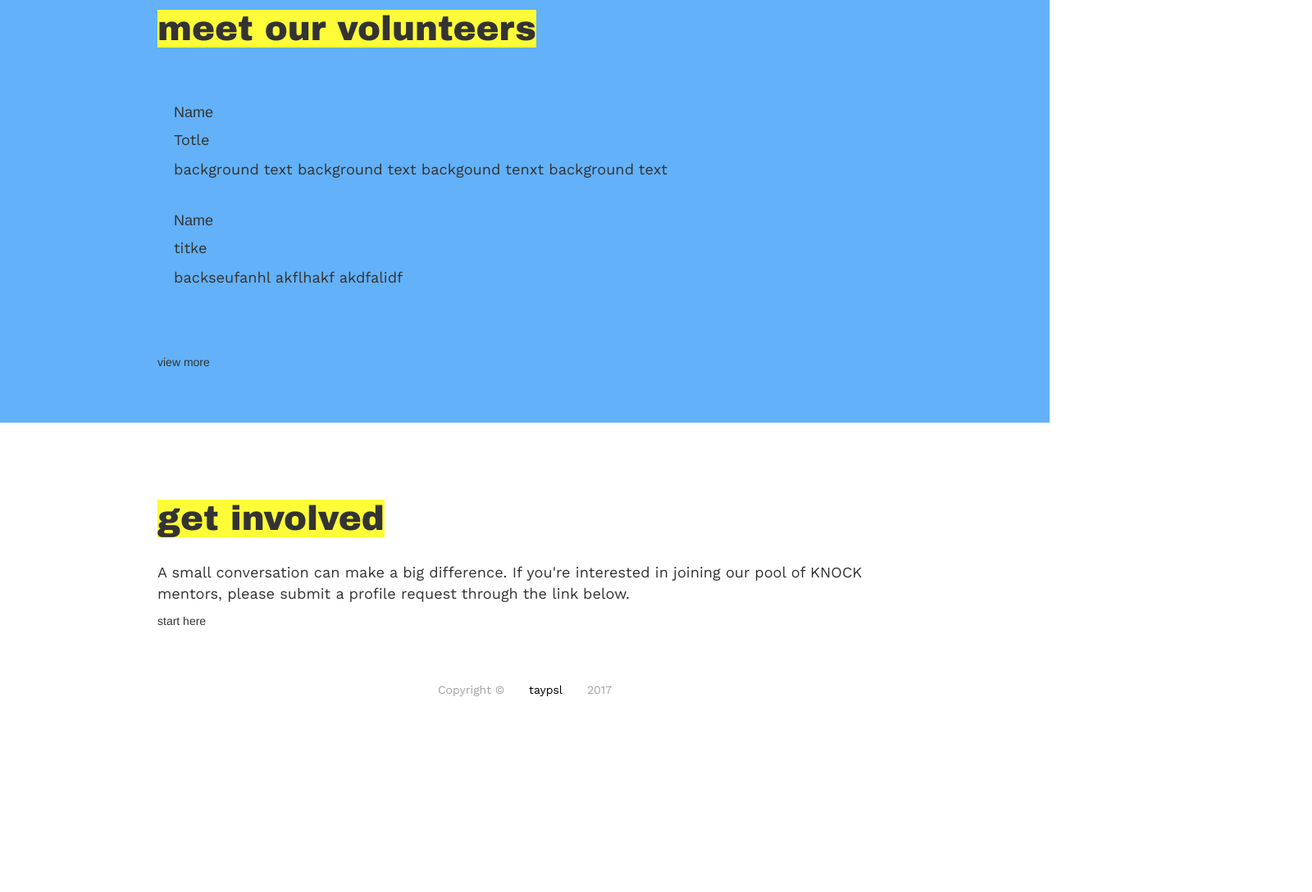
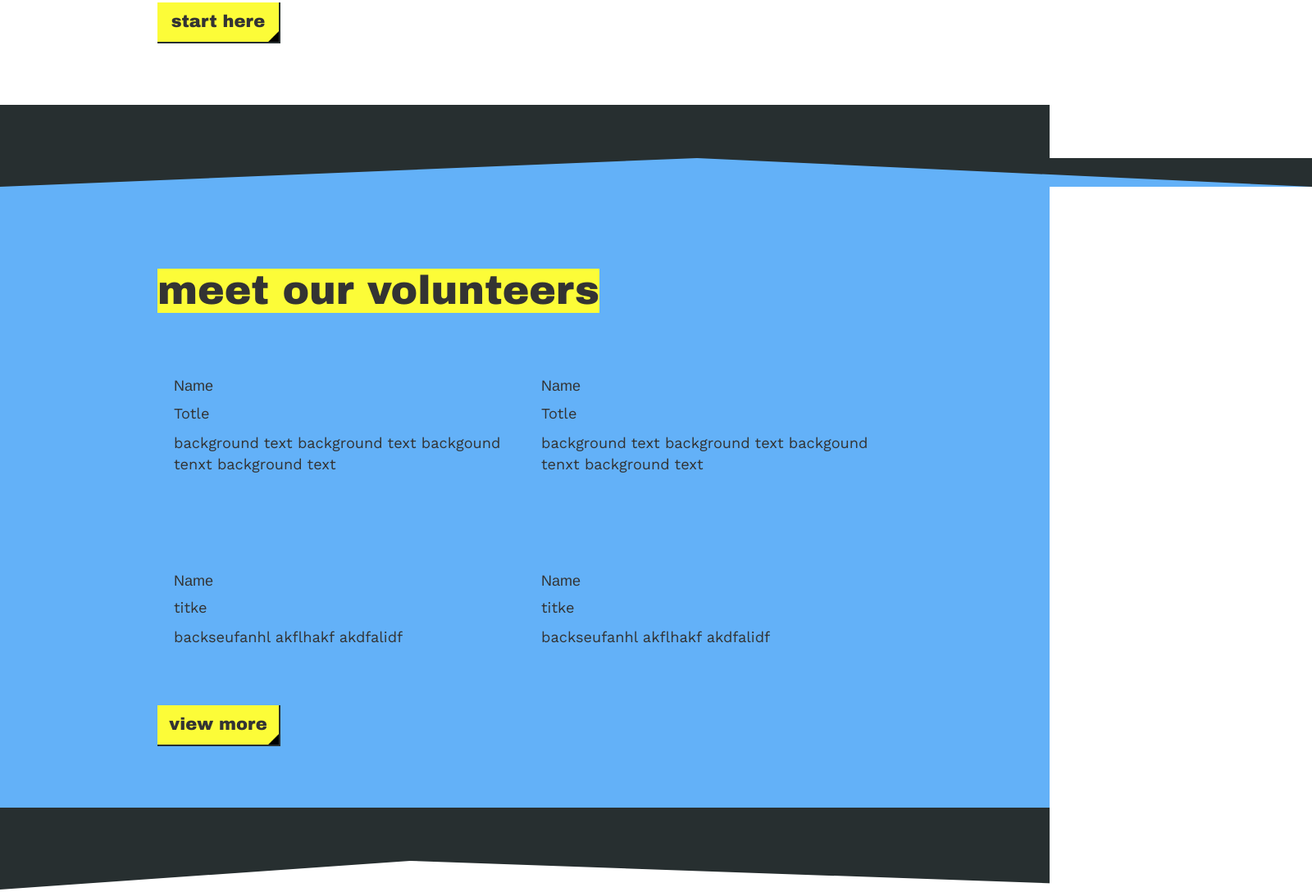
Before and after one commit to taypsl/css-layout, a plain HTML site: page index.html in a window 1280 px wide. Shown: the part 1406-2495 px from the top of the page at 82% size, 1600 px wide, since content can reach past the window. Before the commit the page ends 2288 px from the top, so only its background shows below. Drawn offline with nearby package versions, Linux system fonts and the light colour scheme.

Commit message:
house shapes added, grid created w.out bootstrap

```diff
--- a/index.html
+++ b/index.html
@@ -17,11 +17,11 @@
 </head>
 <body>
 
-	<video id="videobcg" class="fill" preload="auto" autoplay="true" loop="loop" muted="muted" volume="0" poster="">
+	<video id="videohero" class="fill" preload="auto" autoplay="true" loop="loop" muted="muted" volume="0" poster="">
 	    <source src="knock-test2-low-540.mp4" type="video/mp4">
     	Sorry, your browser does not support HTML5 video.
 	</video>
-	<div class="knock-icon">knock<div class="down-icon"></div></div>
+	<a href="#link1"><div class="knock-icon">knock<div class="down-icon"></div></div></a>
 
 	<div class="header">
 		<h1 class="brand"><a class="brand" href="#linkPlaceholder">KNOCK</a></h1>
@@ -35,6 +35,7 @@
 	</div>
 
 	<div class="how-it-works" id="link1">
+		<div class="grey-bar"></div>
 		<section>
 			<h2 class="section-header">how it works</h2>
 			<div class="container list-item">
@@ -70,40 +71,51 @@
 				</div>
 			</div>
 
-			<div class="survey-link">start here<div class="triangle-down"></div></div>
+			<div class="btn-main">start here</div>
 		</section>
+		<div class="grey-bar"></div>
 	</div>
 
 	<div class="volunteers" id="link2">
 		<section>
 			<h2 class="section-header">meet our volunteers</h2>
 
-			<div class="container profile">
-				<div class="row">
-					<div class="col-6 profile">
+			<div class="profile-container">
+					<div class="profile">
 						<h4 class="name">Name</h4>
 						<p class="title">Totle</p>
 						<p class="background">background text background text backgound tenxt background text</p>
 					</div>
-					<div class="col-6 profile">
+					<div class="profile">
+						<h4 class="name">Name</h4>
+						<p class="title">Totle</p>
+						<p class="background">background text background text backgound tenxt background text</p>
+					</div>
+					<div class="profile">
 						<h4 class="name">Name</h4>
 						<p class="title">titke</p>
 						<p class="background">backseufanhl akflhakf akdfalidf</p>
 					</div>
-
-				</div>
+					<div class="profile">
+						<h4 class="name">Name</h4>
+						<p class="title">titke</p>
+						<p class="background">backseufanhl akflhakf akdfalidf</p>
+					</div>
 			</div>
 
 
-			<div class="survey-link">view more<div class="triangle-down"></div></div>
+			<div class="btn-main">view more</div>
 		</section>
+		<div class="grey-bar"></div>
 	</div>
 
 	<div class="get-involved" id="link3">
+		<div class="grey-bar-2"></div>
 		<section>
 			<h2 class="section-header">get involved</h2>
-			<p>A small conversation can make a big difference. If you're interested in joining our pool of KNOCK mentors, please submit a profile request through the link below.</p>
-			<div class="survey-link">start here<div class="triangle-down"></div></div>
+			<p>A small conversation can make a big difference. If you're interested in joining our pool of <b>Knock</b> mentors, please submit a profile request through the link below.</p>
+
+			<div class="btn-main">start here</div>
 		</section>
 	</div>
 
--- a/main.css
+++ b/main.css
@@ -39,6 +39,7 @@ video.fill {
 	height: 50px;
 	position: fixed;
 	width: 100%;
+	z-index: 1;
 }
 
 .brand {
@@ -93,7 +94,7 @@ a.links {
 
 a.links:hover:after {
 	border-bottom: 1px solid #fff;
-	bottom: 0; /*Change this to increase/decrease distance*/
+	bottom: 0;
     content: '';
     left: 0;
     position: absolute;
@@ -102,7 +103,9 @@ a.links:hover:after {
 
 /* ====== section styles ====== */
 section {
-	padding: 5% 15% 5%;
+	padding-left:15%;
+	padding-right: 15%;
+	margin-top: 50px;
 }
 
 div.how-it-works {
@@ -110,28 +113,85 @@ div.how-it-works {
 	clear: both;
 }
 
+div.grey-bar {
+	background-color: #272F30;
+	height: 100px;
+	width: 100%
+}
+
 div.volunteers {
 	background-color: #63B1F8;
 	height: auto;
+  	display: inline-block;
+  	height: auto;
+    position: relative;
+    width: 100%;
+}
+
+div.volunteers:before {
+	border-bottom: 35px solid #63B1F8;
+  	border-left: 850px solid #272F30;
+  	border-right: 750px solid #272F30;
+  	content: "";
+  	left: 0;
+  	position: absolute;
+  	top: -35px;
+  	width: 0;
 }
 
 div.get-involved {
 	background-color: white;
 	height: auto;
+	display: inline-block;
+  	height: auto;
+    position: relative;
+    width: 100%;
 }
+
+div.get-involved:before {
+	border-bottom: 35px solid #fff;
+  	border-left: 500px solid transparent;
+  	border-right: 1000px solid transparent;
+  	content: "";
+  	height: 0;
+  	left: 0;
+  	position: absolute;
+  	top: -35px;
+  	width: 0;
+}
+
 
 h2.section-header {
 	background-color: #FCFC38;
 	display: inline-block;
 	font-family: "Archivo Black", sans-serif;
-	font-size: 3em;
-	margin: 30px 0 30px 0;
+	font-size: 3.5em;
+	margin: 50px 0 30px 0;
 }
 
 p {
 	font-family: "Work Sans", sans-serif;
 	font-weight: 400;
 	font-size: 1.3em;
+}
+
+/* === button style === */
+.btn-main {
+	background-image: url(images/btn_main@2x.png);
+	background-size: cover;
+	background-position: center center;
+	border-bottom: 2px solid #272F30;
+	border-right: 2px solid #272F30;
+	clear: both;
+	font-family: "Archivo Black", sans-serif;
+	font-size: 1.5em;
+	height: 50px;
+	margin-bottom: 75px;
+	margin-top: 75px;
+	position: relative;
+	text-align: center;
+	padding-top: 8px;
+	width: 150px;
 }
 
 /* ====== how it works ====== */
@@ -150,8 +210,25 @@ p.list-text {
 
 
 /* ====== meet our volunteers  ====== */
-div.profile {
-	margin: 20px 10px 40px 10px;
+.profile-container {
+	width: 100%;
+}
+
+.profile {
+	float: left;
+	margin: 20px 0 40px 0;
+	padding: 20px;
+	width: 100%;
+}
+
+.profile:hover {
+	background-color: #92CFFC;
+}
+
+@media (min-width: 600px) {
+	.profile {
+		width: 50%;
+	}
 }
 
 h4.name {
@@ -162,20 +239,25 @@ p.description {
 	margin: 15px 0 20px 0;
 }
 
+/* === get involved === */
+
+
+
 /* ====== footer ====== */
 footer {
-	background: #ffffff;
-	text-align: center;
+	background: #272F30;
 	color: #000000;
-	width: 100%;
-	height: 50px;
 	font: "Mukta Vaani", sans-serif;
 	font-family: "Mukta Vaani", sans-serif;
 	font-size: 1em;
 	font-weight: 200;
+	height: 100px;
+	padding-top: 20px;
+	text-align: center;
+	width: 100%;
 }
 footer a {
-	color: #000000;
+	color: #a1a1a1;
 	margin: 25px;
 }
 
```
Also changed, not shown: images/btn_main@2x.png (added), 1 other file.
